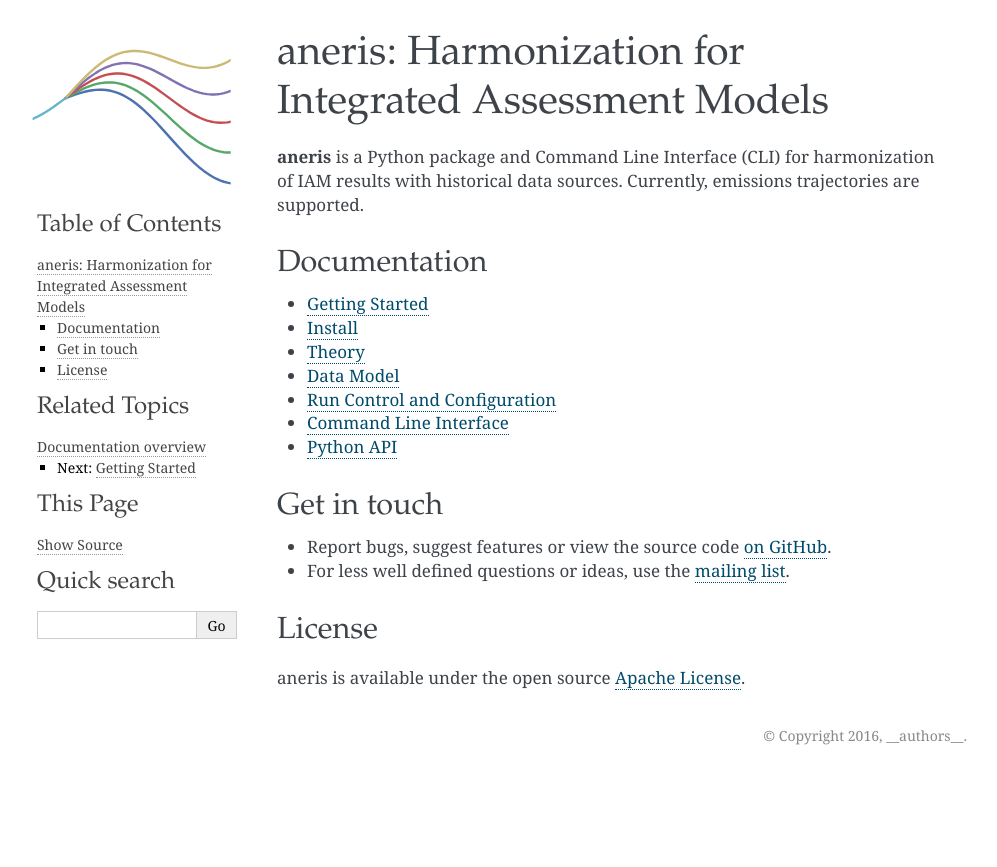
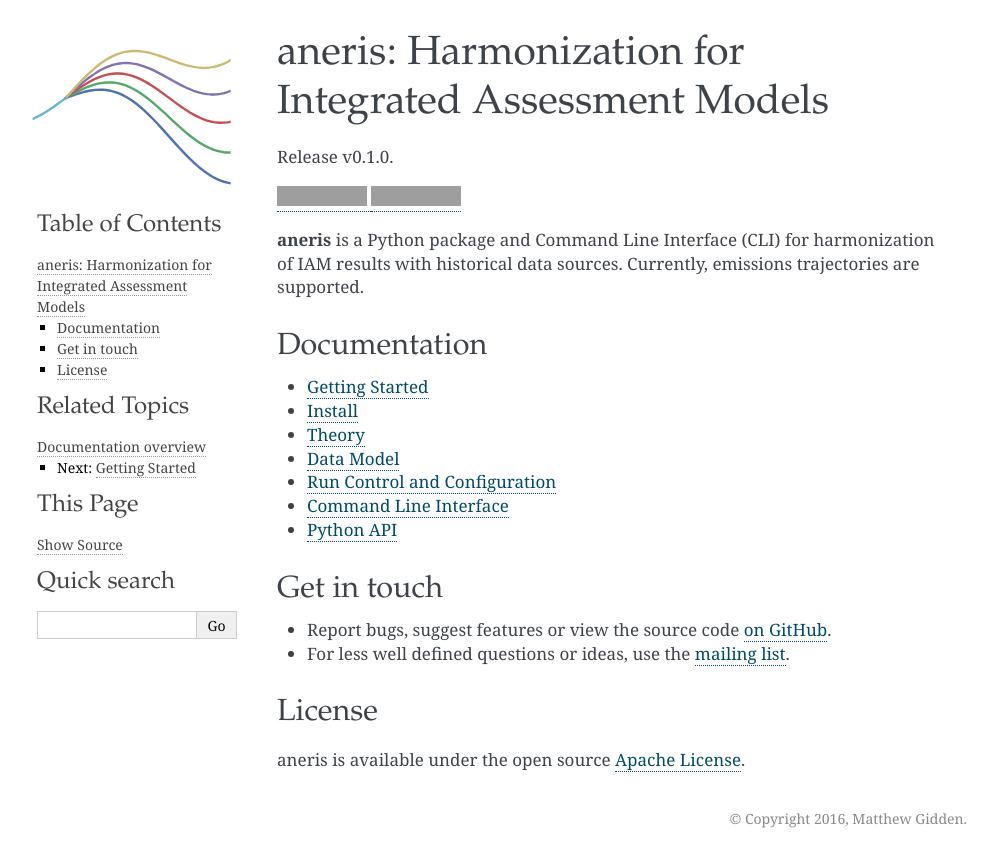
Before and after one commit to iiasa/aneris, a Sphinx documentation site: the page built from doc/index.rst, in a window 1280 px wide. Shown: the top 867 px of the page, without its empty margins (143-1140 px from the left). Built offline with Sphinx 7.4.7, drawn with Linux system fonts in a browser that asks for light colours; grey boxes are pictures that could not be loaded.

Commit message:
more doc updates

```diff
--- a/doc/conf.py
+++ b/doc/conf.py
@@ -62,8 +62,8 @@
 
 # General information about the project.
 project = u'aneris'
-copyright = u'2016, __authors__'
-author = u'__authors__'
+copyright = u'2016, Matthew Gidden'
+author = u'Matthew Gidden'
 
 # The version info for the project you're documenting, acts as replacement for
 # |version| and |release|, also used in various other places throughout the
--- a/doc/index.rst
+++ b/doc/index.rst
@@ -1,6 +1,14 @@
 
 aneris: Harmonization for Integrated Assessment Models
 ======================================================
+
+Release v\ |version|.
+
+.. image:: https://circleci.com/gh/gidden/aneris.svg?style=shield&circle-token=:circle-token
+    :target: https://circleci.com/gh/gidden/aneris
+
+.. image:: https://coveralls.io/repos/github/gidden/aneris/badge.svg?branch=master
+    :target: https://coveralls.io/github/gidden/aneris?branch=master
 
 **aneris** is a Python package and Command Line Interface (CLI) for
 harmonization of IAM results with historical data sources. Currently, emissions
```
